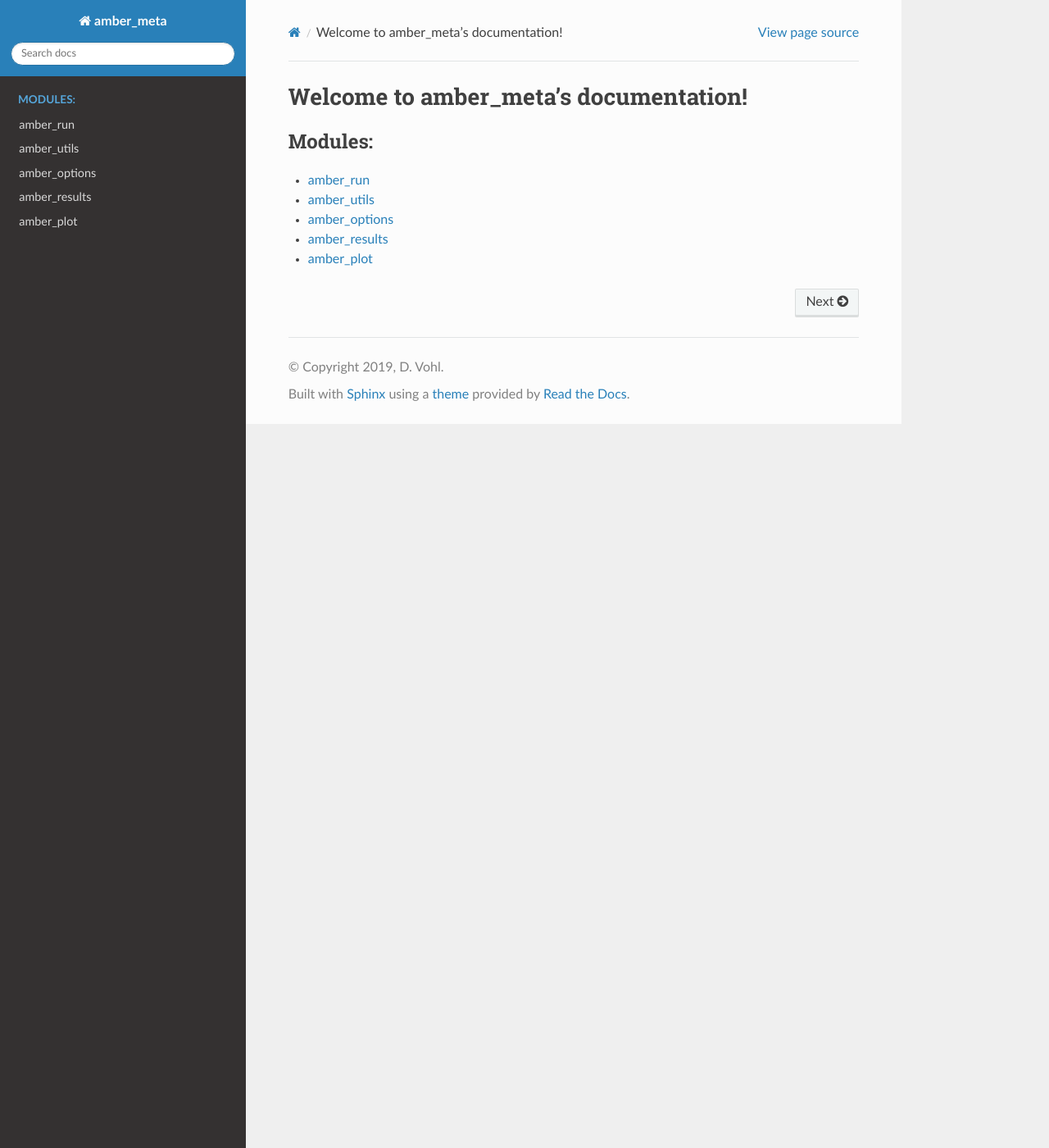
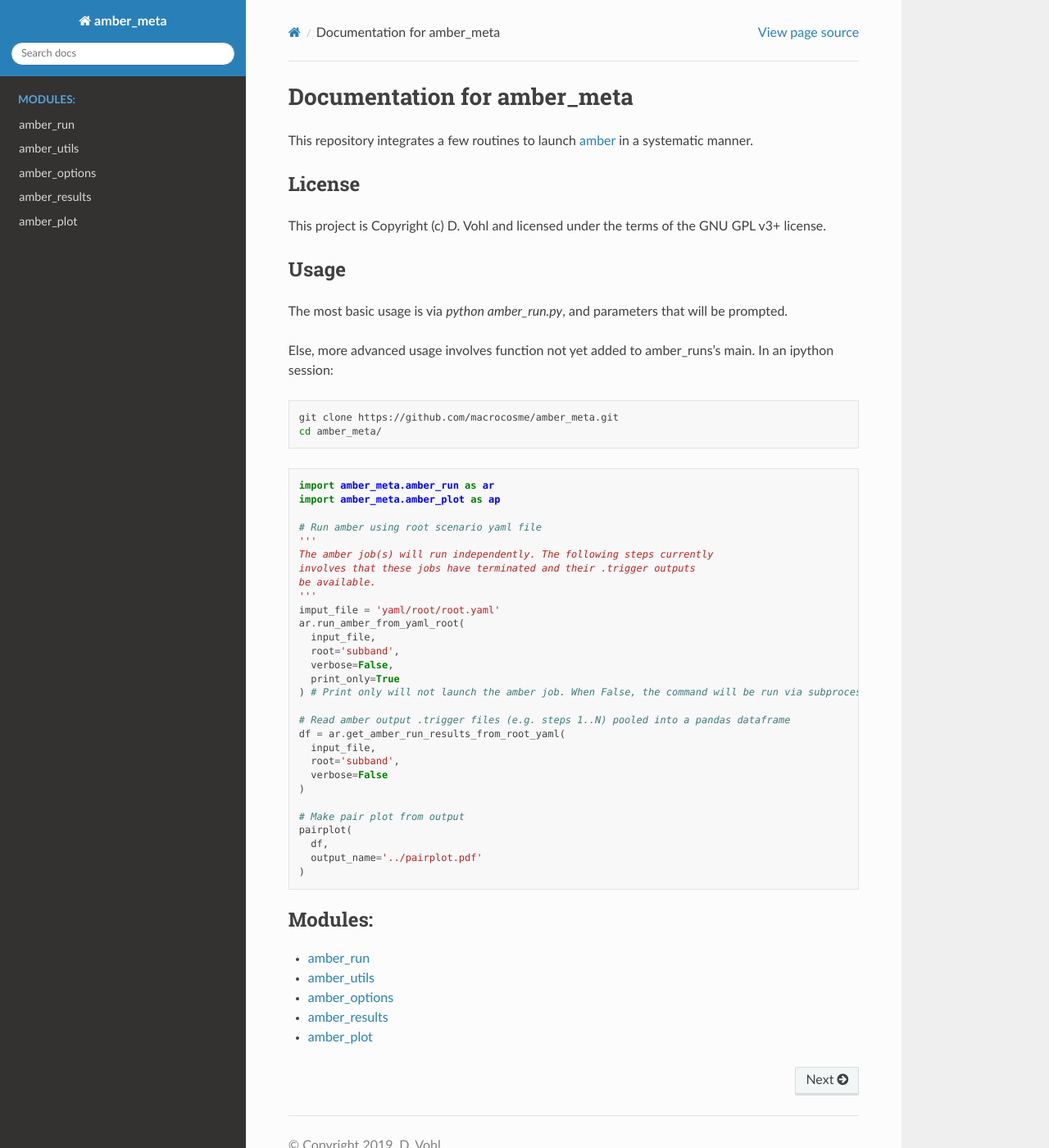
Before and after one commit to macrocosme/amber_meta, a Sphinx documentation site: the page built from docs/source/index.rst, in a window 1280 px wide and 1400 px high. Shown: the whole window at 82% size. Built offline with Sphinx 7.4.7 and the Read the Docs theme 2.0.0, drawn with Linux system fonts in a browser that asks for light colours; pages that are not in the unit, such as notebooks, are missing from menus.

Commit message:
Add use info

```diff
--- a/docs/source/index.rst
+++ b/docs/source/index.rst
@@ -3,8 +3,60 @@
    You can adapt this file completely to your liking, but it should at least
    contain the root `toctree` directive.
 
-Welcome to amber_meta's documentation!
+Documentation for amber_meta
 ======================================
+
+This repository integrates a few routines to launch `amber <http://github.com/AA-ALERT/AMBER_setup>`_ in a systematic manner.
+
+License
+-------
+
+This project is Copyright (c) D. Vohl and licensed under
+the terms of the GNU GPL v3+ license.
+
+Usage
+-----
+
+The most basic usage is via `python amber_run.py`, and parameters that will be prompted.
+
+Else, more advanced usage involves function not yet added to amber_runs's main. In an ipython session:
+
+.. code-block:: shell
+
+    git clone https://github.com/macrocosme/amber_meta.git
+    cd amber_meta/
+
+.. code-block:: python
+
+    import amber_meta.amber_run as ar
+    import amber_meta.amber_plot as ap
+
+    # Run amber using root scenario yaml file
+    '''
+    The amber job(s) will run independently. The following steps currently
+    involves that these jobs have terminated and their .trigger outputs
+    be available.
+    '''
+    imput_file = 'yaml/root/root.yaml'
+    ar.run_amber_from_yaml_root(
+      input_file,
+      root='subband',
+      verbose=False,
+      print_only=True
+    ) # Print only will not launch the amber job. When False, the command will be run via subprocess.
+
+    # Read amber output .trigger files (e.g. steps 1..N) pooled into a pandas dataframe
+    df = ar.get_amber_run_results_from_root_yaml(
+      input_file,
+      root='subband',
+      verbose=False
+    )
+
+    # Make pair plot from output
+    pairplot(
+      df,
+      output_name='../pairplot.pdf'
+    )
 
 .. toctree::
    :maxdepth: 2
```
